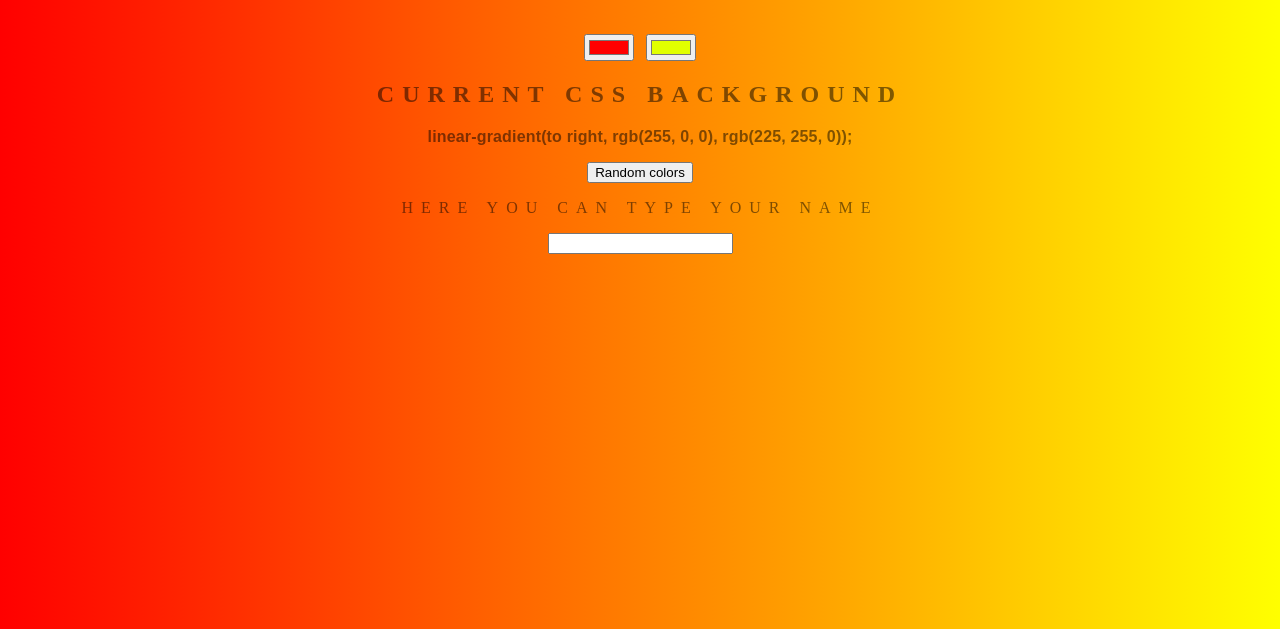
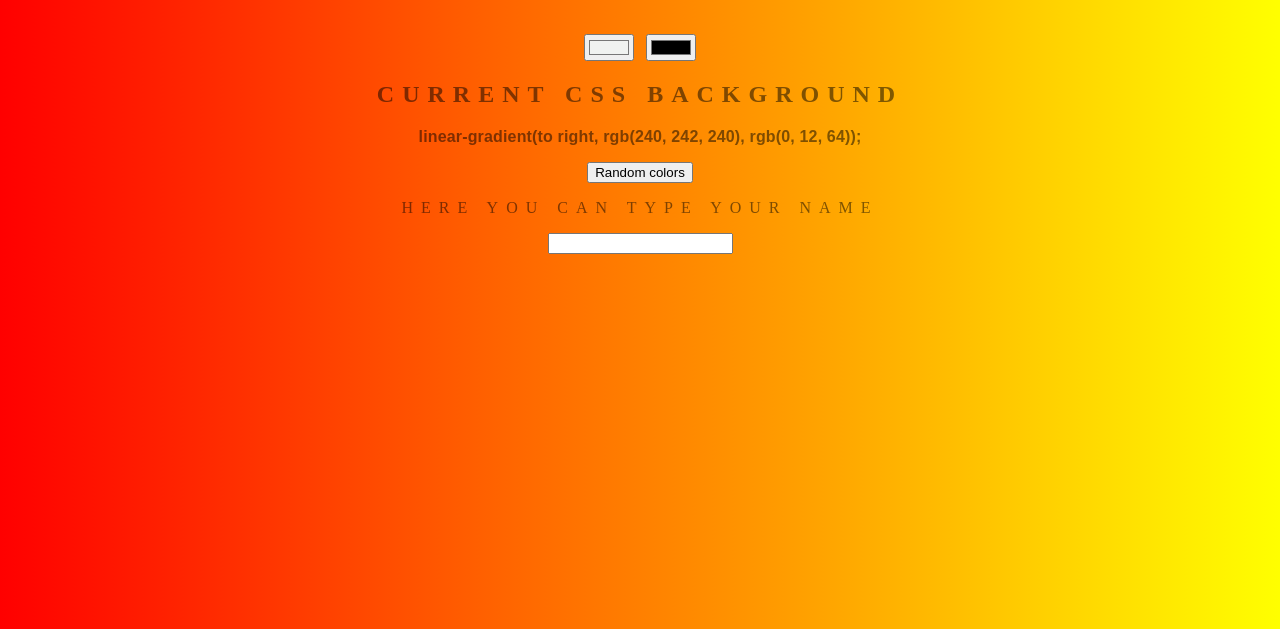
Before and after one commit to EStefan22/background-generator, a plain HTML site: page index.html in a window 1280 px wide. Shown: the part 171-800 px from the top of the page. Drawn offline with Linux system fonts and the light colour scheme.

Commit message:
Update index.html

```diff
--- a/index.html
+++ b/index.html
@@ -8,15 +8,15 @@
 </head>
 <body id="gradient">
 	<h1>Background Generator</h1>
-	<input class="color1" type="color" name="color1" value="#ff0000">
-	<input class="color2" type="color" name="color2" value="#e1ff00">
+	<input class="color1" type="color" name="color1" value="#F0F2F0">
+	<input class="color2" type="color" name="color2" value="##000C40">
 	<h2>Current CSS Background</h2>
-	<h3>linear-gradient(to right, rgb(255, 0, 0), rgb(225, 255, 0));</h3>
+	<h3>linear-gradient(to right, rgb(240, 242, 240), rgb(0, 12, 64));</h3>
 	<button>Random colors</button>
 	<div>
 		<p>Here you can type your name </p>
 		<input class="name"></input>
 	</div>
-	<script type="text/javascript" src="script.js"></script>
+	<script type="text/javascript" src="bundle.js"></script>
 </body>
 </html>
```
